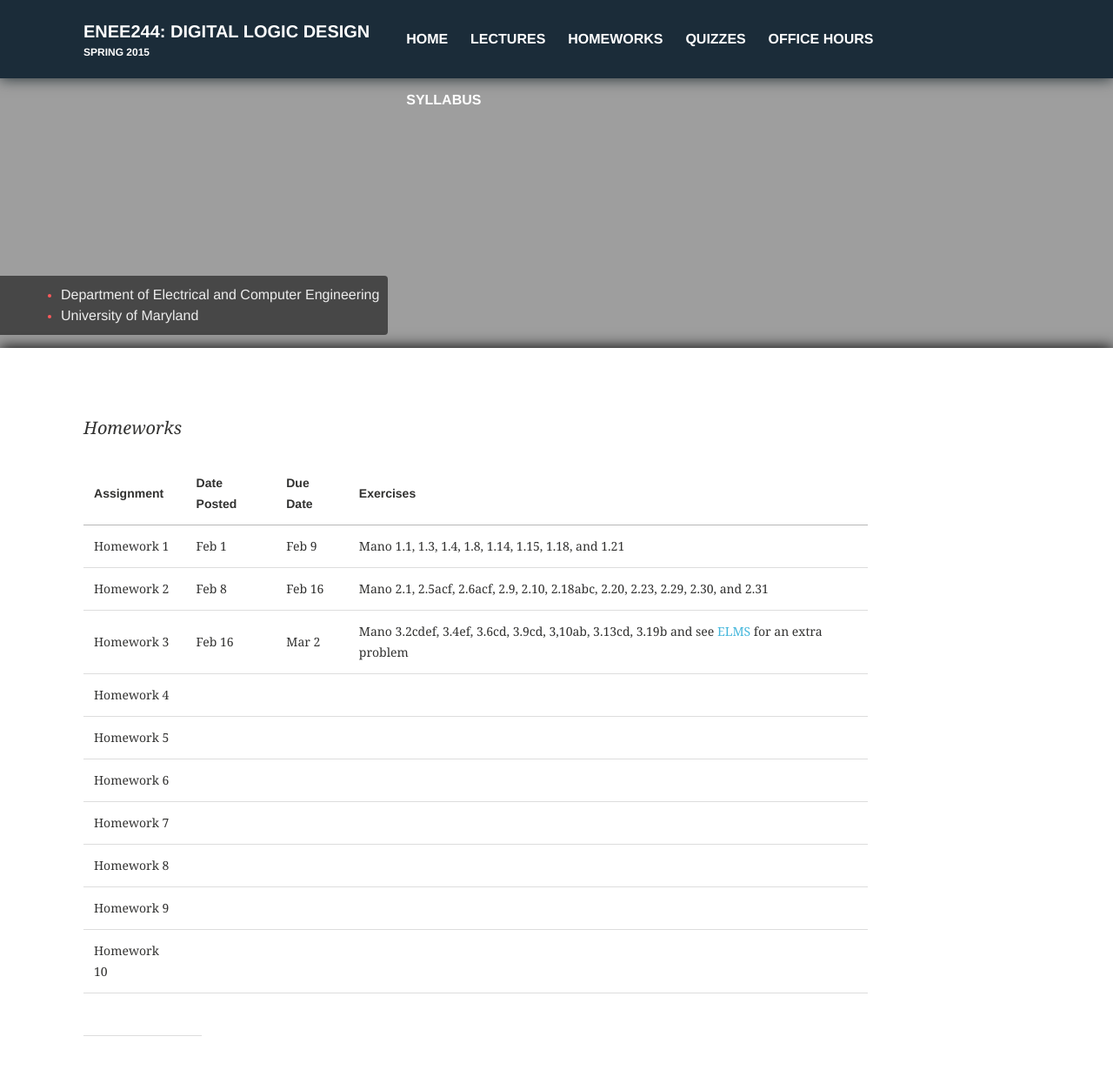
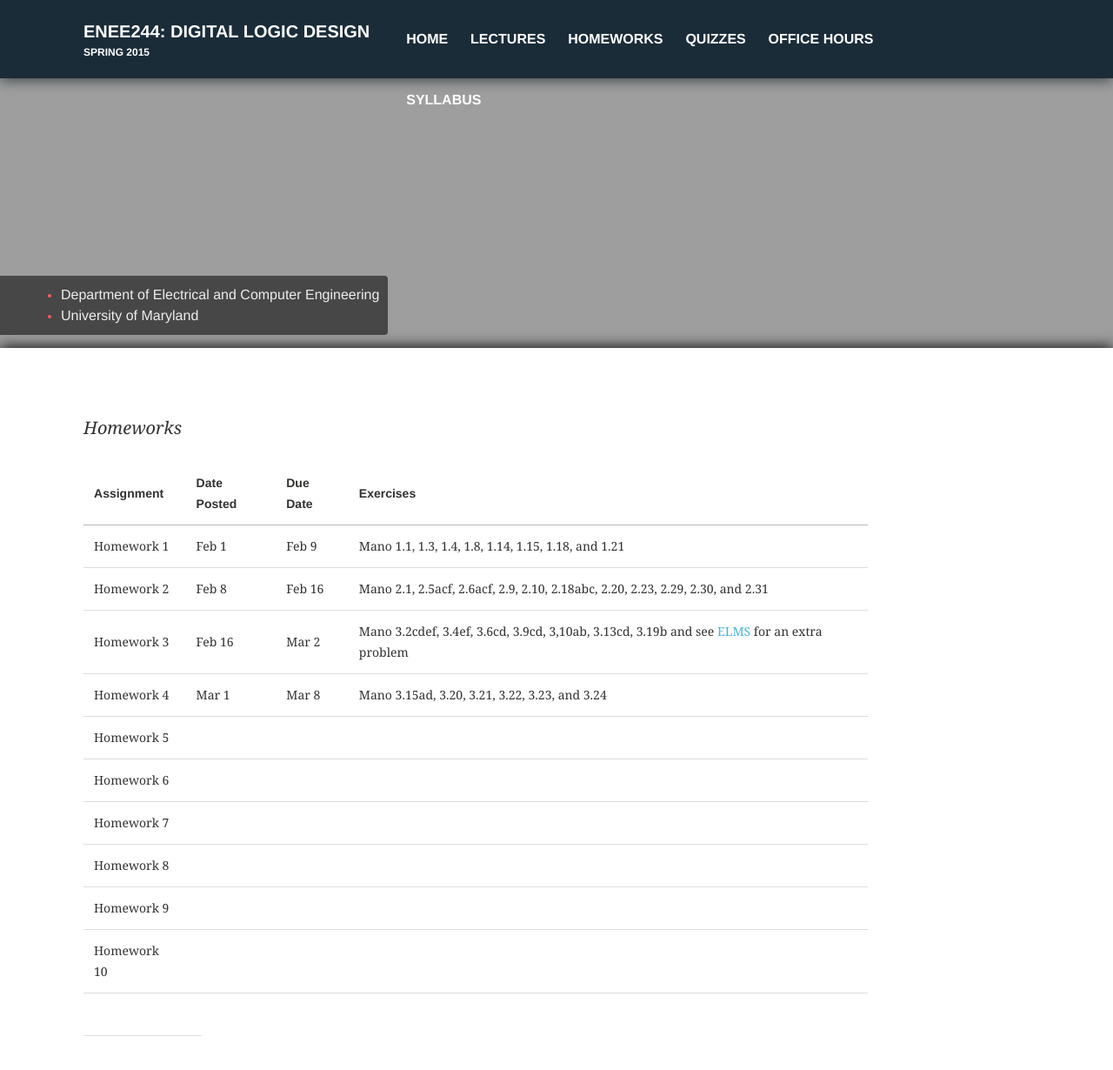
Before and after one commit to enee244/enee244.github.io, a Jekyll site: the page built from homeworks/index.md, in a window 1280 px wide and 1258 px high. Shown: the top 1230 px of the window at 87% size. Built offline with Jekyll 4.4.1, drawn with Linux system fonts in a browser that asks for light colours.

Commit message:
Added Homework #4

```diff
--- a/homeworks/index.md
+++ b/homeworks/index.md
@@ -14,7 +14,7 @@ Assignment | Date Posted | Due Date | Exercises |
 Homework 1 |     Feb 1 |  Feb 9   | Mano 1.1, 1.3, 1.4, 1.8, 1.14, 1.15, 1.18, and 1.21
 Homework 2 |     Feb 8    |  Feb 16   | Mano 2.1, 2.5acf, 2.6acf, 2.9, 2.10, 2.18abc, 2.20, 2.23, 2.29, 2.30, and 2.31
 Homework 3|      Feb 16   | Mar 2   | Mano 3.2cdef, 3.4ef, 3.6cd, 3.9cd, 3,10ab, 3.13cd, 3.19b and see [ELMS](https://myelms.umd.edu/courses/1131242/discussion_topics/2553002) for an extra problem
-Homework 4 |          | |
+Homework 4 |     Mar 1     | Mar 8  | Mano 3.15ad, 3.20, 3.21, 3.22, 3.23, and 3.24
 Homework 5|      | |
 Homework 6 |       |     |
 Homework 7 |         |      |
```
